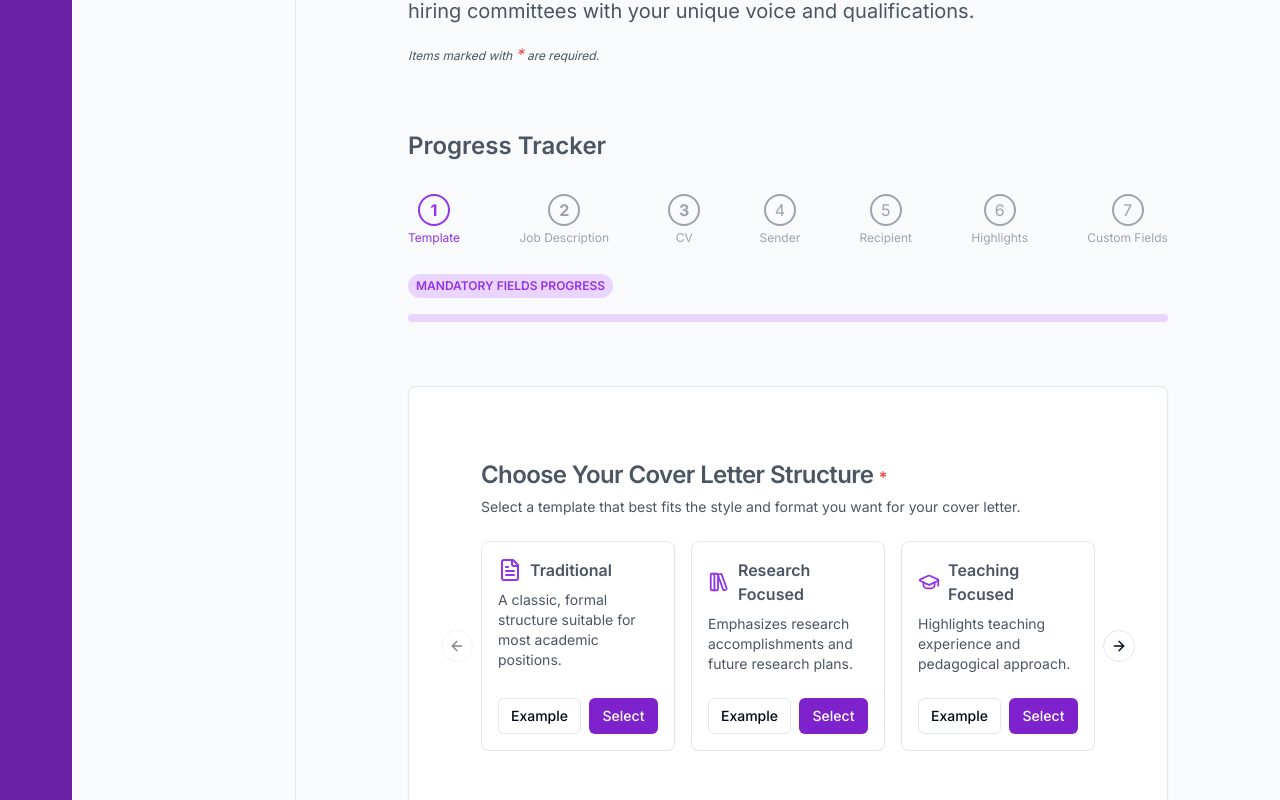
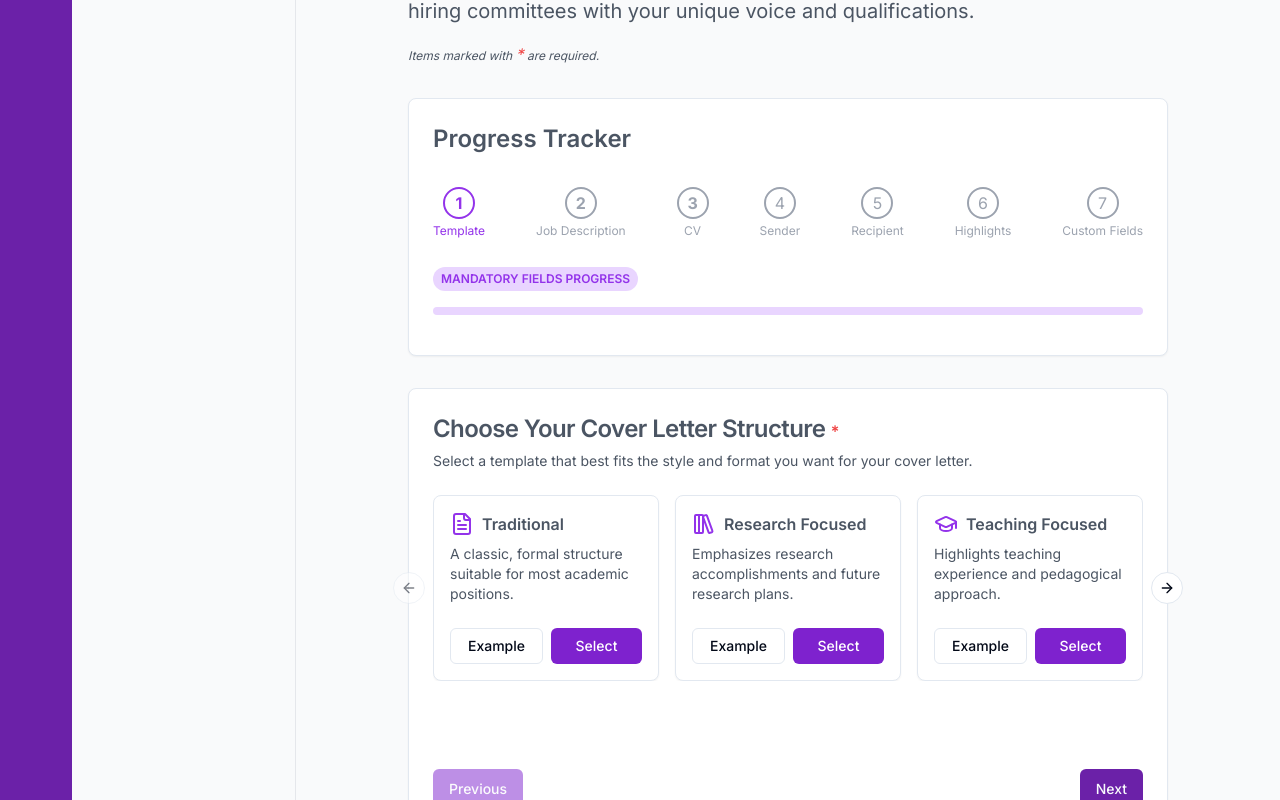
Before and after one commit to Naxus28/lumina.ai, a Next.js app: page /cover-letter in a window 1280 px wide. Shown: the part 260-1060 px from the top of the page. Built offline with nearby package versions, Linux system fonts and the light colour scheme.

Commit message:
Improves progress tracker styles

```diff
--- a/app/(auth)/cover-letter/components/CoverLetterWizard.tsx
+++ b/app/(auth)/cover-letter/components/CoverLetterWizard.tsx
@@ -2,6 +2,7 @@ import React, { useState, ReactNode } from 'react';
 import { Button } from '@/components/ui/button';
 import { Card, CardContent, CardDescription, CardFooter, CardHeader, CardTitle } from '@/components/ui/card';
 import { Span } from '@/app/components/typography';
+import { cn } from '@/lib/utils';
 
 export interface WizardStep {
 	title: string;
@@ -12,18 +13,16 @@ export interface WizardStep {
 
 interface CoverLetterWizardProps {
 	steps: WizardStep[];
-	onComplete: () => void;
-	isLoading: boolean;
 	currentStep: number;
 	setCurrentStep: (step: number) => void;
+	styleOverrides?: { card?: string; cardContent?: string };
 }
 
 export const CoverLetterWizard: React.FC<CoverLetterWizardProps> = ({
 	steps,
-	onComplete,
-	isLoading,
 	currentStep,
-	setCurrentStep
+	setCurrentStep,
+	styleOverrides,
 }) => {
 	const goToNextStep = () => {
 		if (currentStep < steps.length - 1) {
@@ -37,18 +36,10 @@ export const CoverLetterWizard: React.FC<CoverLetterWizardProps> = ({
 		}
 	};
 
-	const progressPercentage = ((currentStep + 1) / steps.length) * 100;
-
 	return (
-		<Card className="p-12">
+		<Card className={cn(styleOverrides?.card)}>
 			<CardHeader>
-				{/* <div className="w-full bg-gray-200 rounded-full h-2.5 dark:bg-gray-700 mt-4">
-					<div
-						className="bg-purple-600 h-2.5 rounded-full"
-						style={{ width: `${progressPercentage}%` }}
-					></div>
-				</div> */}
-				<CardTitle className="text-2xl text-gray-600">
+				<CardTitle className={cn('text-2xl text-gray-600', styleOverrides?.cardContent)}>
 					{steps[currentStep].title} {steps[currentStep].isMandatory ? <Span className="text-red-500">*</Span> : ''}
 				</CardTitle>
 				<CardDescription className="text-sm text-gray-600 mb-4">{steps[currentStep].description}</CardDescription>
--- a/app/(auth)/cover-letter/page.tsx
+++ b/app/(auth)/cover-letter/page.tsx
@@ -248,13 +248,11 @@ const CoverLetterGenerator: React.FC = () => {
 				<ProgressBar
 					steps={progressSteps}
 					currentStep={currentStep}
-					className="mt-16"
+					styleOverrides={{ card: 'mt-8' }}
 				/>
 				<Container>
 					<CoverLetterWizard
 						steps={steps}
-						onComplete={handleGenerate}
-						isLoading={isLoading}
 						currentStep={currentStep}
 						setCurrentStep={setCurrentStep}
 					/>
--- a/app/components/ProgressBar.tsx
+++ b/app/components/ProgressBar.tsx
@@ -1,6 +1,7 @@
 import React from 'react';
 import { cn } from '@/lib/utils';
 import { H3 } from './typography';
+import { Card, CardContent } from '@/components/ui/card';
 
 export interface ProgressStep {
 	id: string;
@@ -12,10 +13,10 @@ export interface ProgressStep {
 interface ProgressBarProps {
 	steps: ProgressStep[];
 	currentStep: number;
-	className?: string;
+	styleOverrides?: { card?: string; cardContent?: string };
 }
 
-export const ProgressBar: React.FC<ProgressBarProps> = ({ steps, currentStep, className }) => {
+export const ProgressBar: React.FC<ProgressBarProps> = ({ steps, currentStep, styleOverrides }) => {
 	const mandatorySteps = steps.filter((step) => step.isMandatory);
 	const completedMandatorySteps = mandatorySteps.filter((step) => step.isCompleted);
 	const allMandatoryCompleted = mandatorySteps.length === completedMandatorySteps.length;
@@ -23,7 +24,8 @@ export const ProgressBar: React.FC<ProgressBarProps> = ({ steps, currentStep, cl
 	const progressPercentage = (completedMandatorySteps.length / mandatorySteps.length) * 100;
 
 	return (
-		<div className={cn('w-full mb-8', className)}>
+		<Card className={styleOverrides?.card}>
+			<CardContent className={cn('pt-6', styleOverrides?.cardContent)}>
 				<H3 className="text-gray-600 mb-8">Progress Tracker</H3>
 				<div className="flex flex-col sm:flex-row justify-between mb-2">
 					{steps.map((step, index) => (
@@ -69,6 +71,7 @@ export const ProgressBar: React.FC<ProgressBarProps> = ({ steps, currentStep, cl
 						></div>
 					</div>
 				</div>
-		</div>
+			</CardContent>
+		</Card>
 	);
 };
```
Lines whose indentation alone changed are shown as unchanged.
